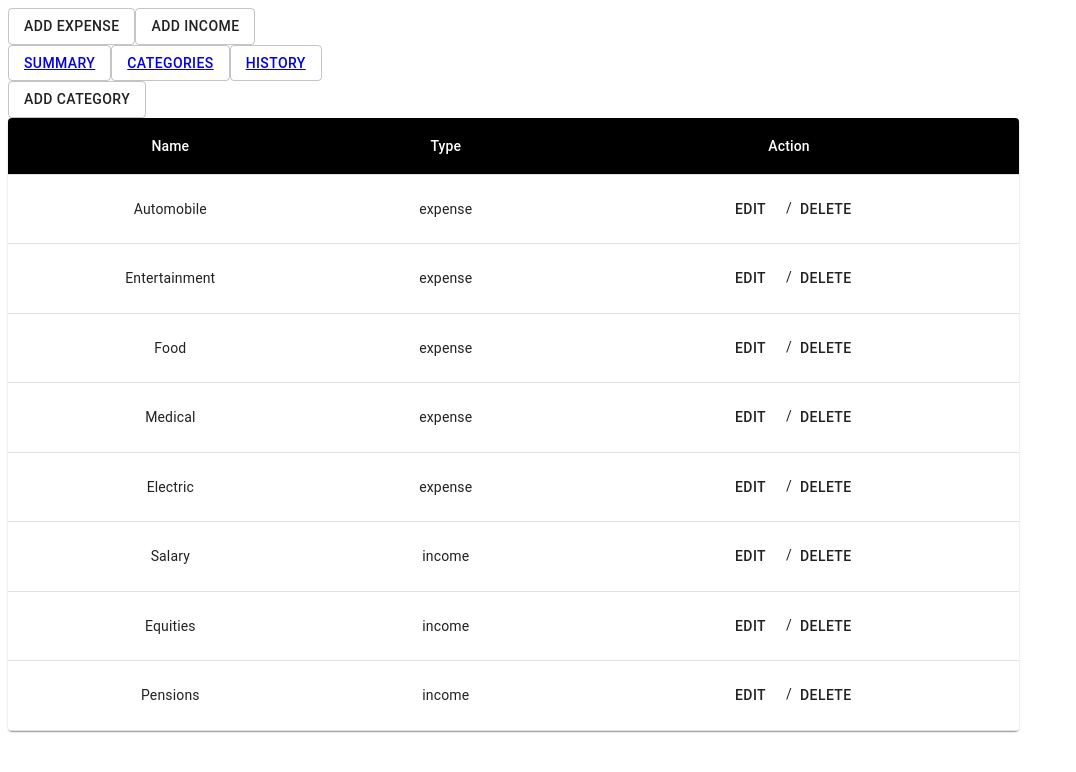
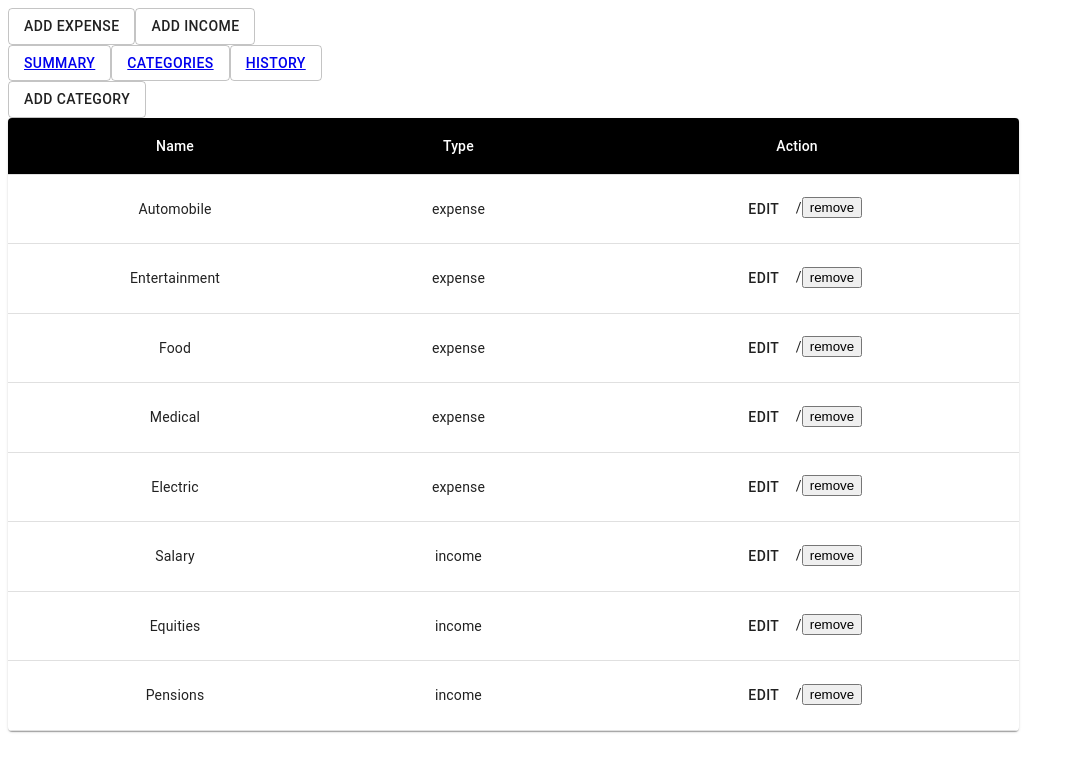
Before and after one commit to LuizaAv/aca-final-project-lge, a React (Create React App) app: page /Categories in a window 1280 px wide. Shown: the top 772 px of the page, without its empty margins (0-1076 px from the left). Built offline with nearby package versions, Linux system fonts and the light colour scheme.

Commit message:
feat(Categories) added delete category

```diff
--- a/src/pages/Categories/Categories.js
+++ b/src/pages/Categories/Categories.js
@@ -10,7 +10,9 @@ import Paper from '@material-ui/core/Paper';
 import Button from '@material-ui/core/Button';
 
 import { useStoreContext } from '../../store/storeContext';
+
 import AddCategory from './AddCategory';
+import DeleteCategory from './DeleteCategory';
 
 const useStyles = makeStyles({
   table: {
@@ -48,9 +50,8 @@ export default function Categories() {
                 <TableCell align="center">{category.type}</TableCell>
                 <TableCell align="center">
                   <Button>edit</Button>
-                  {' '}
                   /
-                  <Button>delete</Button>
+                  <DeleteCategory category={category} />
                 </TableCell>
               </TableRow>
             ))}
```
